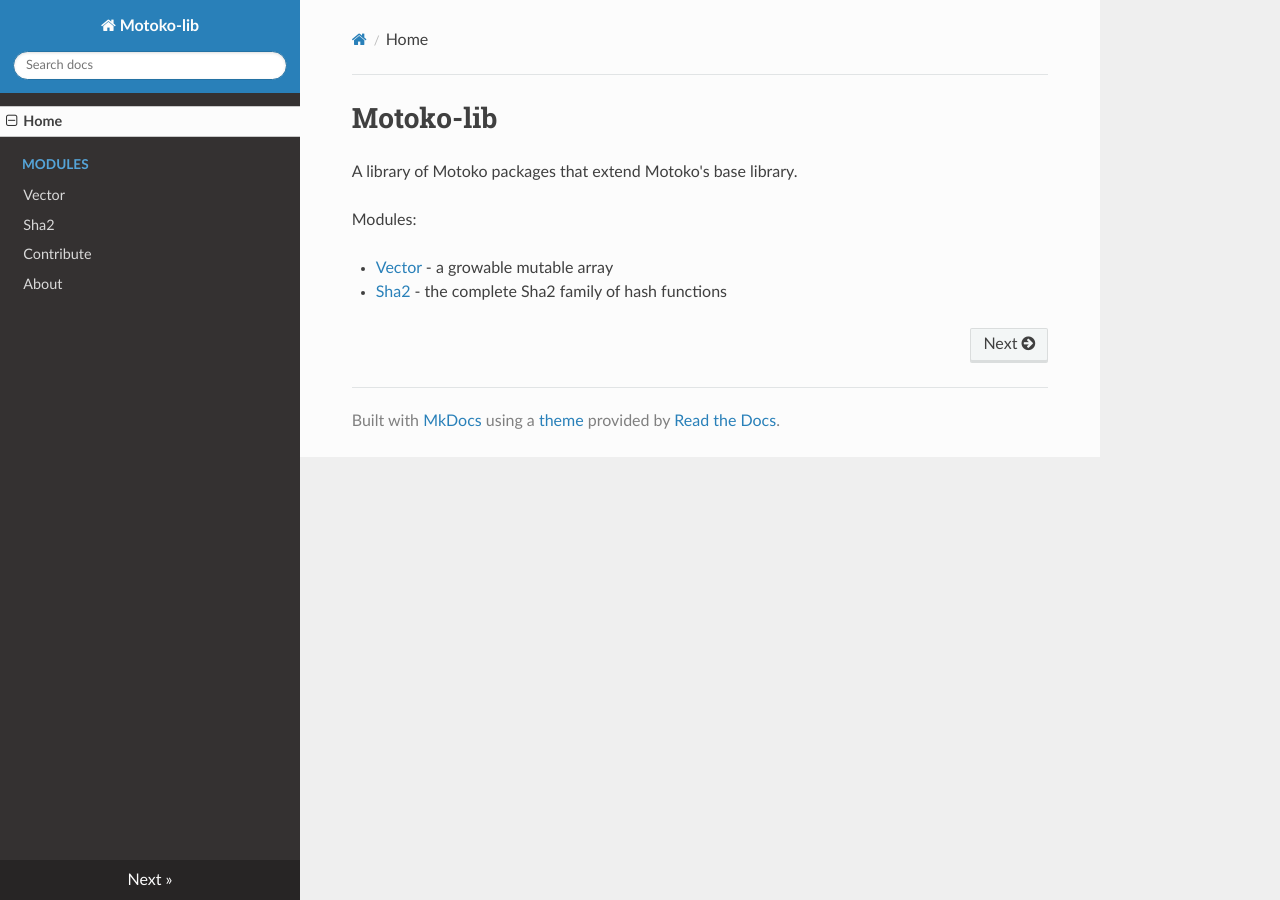
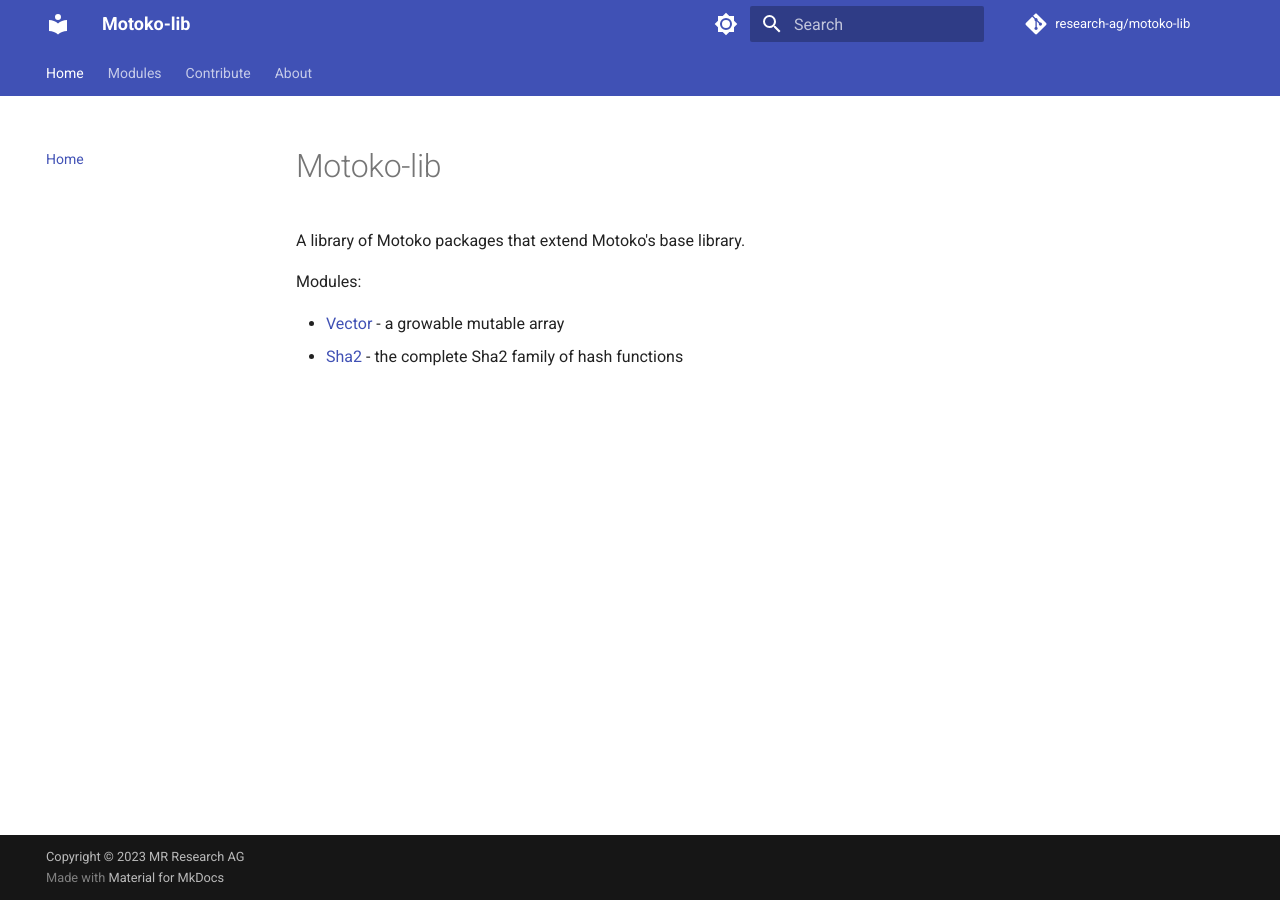
Before and after one commit to research-ag/motoko-lib, an MkDocs documentation site: the page built from docs/index.md, in a window 1280 px wide. Built offline with MkDocs 1.6.1 and Material for MkDocs 9.7.7, drawn with Linux system fonts in a browser that asks for light colours; nearby versions of some CDN libraries; comment, search, counter and statistics services are not loaded.

Commit message:
docs: add the Material theme (including MathJax enabled)

```diff
--- /dev/null
+++ b/docs/javascripts/mathjax.js
@@ -0,0 +1,16 @@
+window.MathJax = {
+  tex: {
+    inlineMath: [["\\(", "\\)"]],
+    displayMath: [["\\[", "\\]"]],
+    processEscapes: true,
+    processEnvironments: true
+  },
+  options: {
+    ignoreHtmlClass: ".*|",
+    processHtmlClass: "arithmatex"
+  }
+};
+
+document$.subscribe(() => {
+  MathJax.typesetPromise()
+})
--- a/mkdocs.yml
+++ b/mkdocs.yml
@@ -1,5 +1,8 @@
 site_name: Motoko-lib
+repo_name: research-ag/motoko-lib
+repo_url: https://github.com/research-ag/motoko-lib
 site_url: https://research-ag.github.io/motoko-lib/
+copyright: Copyright &copy; 2023 MR Research AG
 nav:
   - Home: index.md
   - Modules:
@@ -7,4 +10,43 @@
     - Sha2: modules/sha2.md
   - Contribute: contribute.md
   - About: about.md
-theme: readthedocs
+theme:
+  name: material
+  language: en
+  icon:
+    logo: material/library
+  features:
+    - navigation.indexes
+    - navigation.instant
+    - navigation.tracking
+    - navigation.tabs
+  palette:
+    - media: "(prefers-color-scheme: light)"
+      scheme: default
+      primary: indigo
+      accent: indigo
+      toggle:
+        icon: material/brightness-7
+        name: Switch to dark mode
+    - media: "(prefers-color-scheme: dark)"
+      scheme: slate
+      primary: indigo
+      accent: indigo
+      toggle:
+        icon: material/brightness-4
+        name: Switch to light mode
+markdown_extensions:
+  - pymdownx.superfences:
+      custom_fences:
+        - name: mermaid
+          class: mermaid
+          format: !!python/name:pymdownx.superfences.fence_code_format
+  - pymdownx.arithmatex:
+      generic: true
+  - toc:
+      title: On this page
+      permalink: true
+extra_javascript:
+  - javascripts/mathjax.js
+  - https://polyfill.io/v3/polyfill.min.js?features=es6
+  - https://cdn.jsdelivr.net/npm/mathjax@3/es5/tex-mml-chtml.js
```
